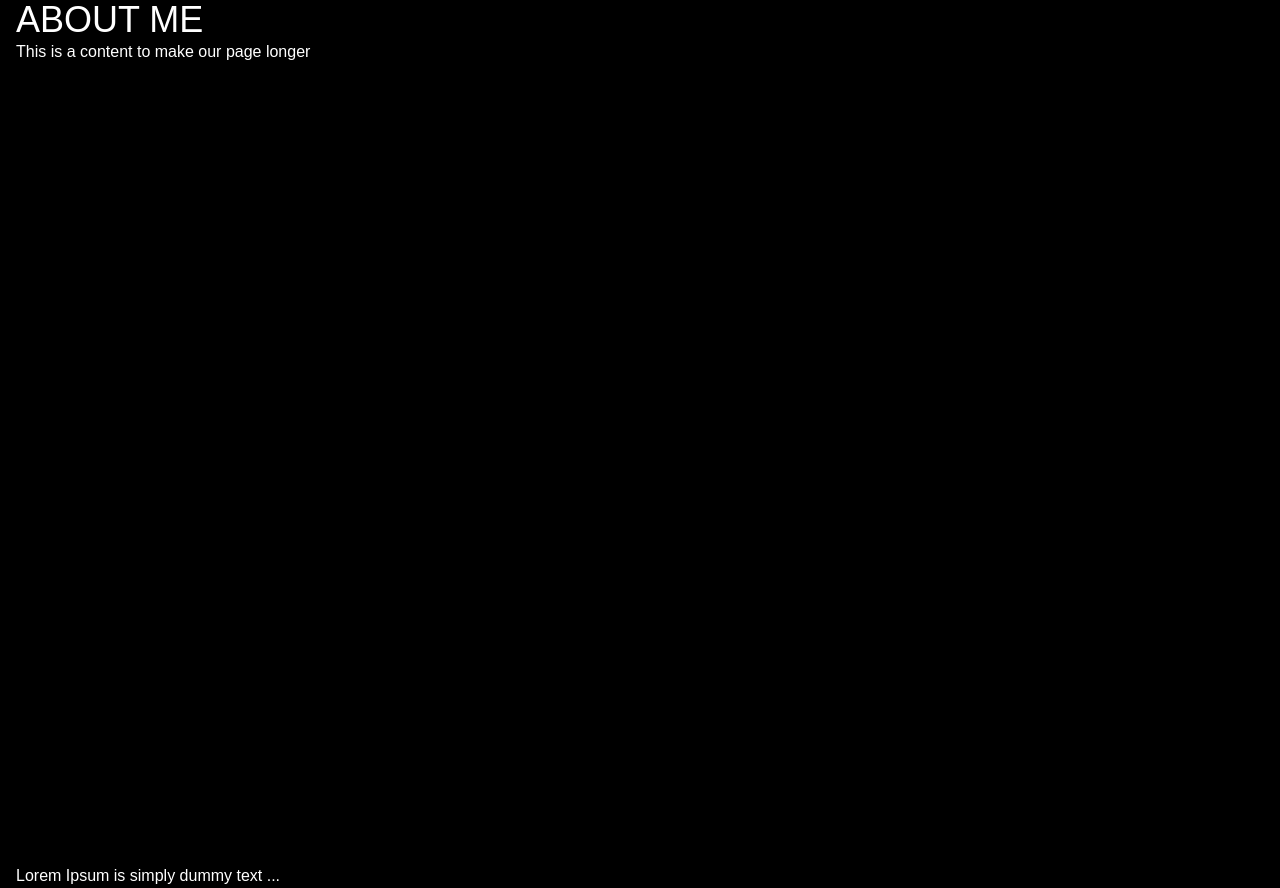
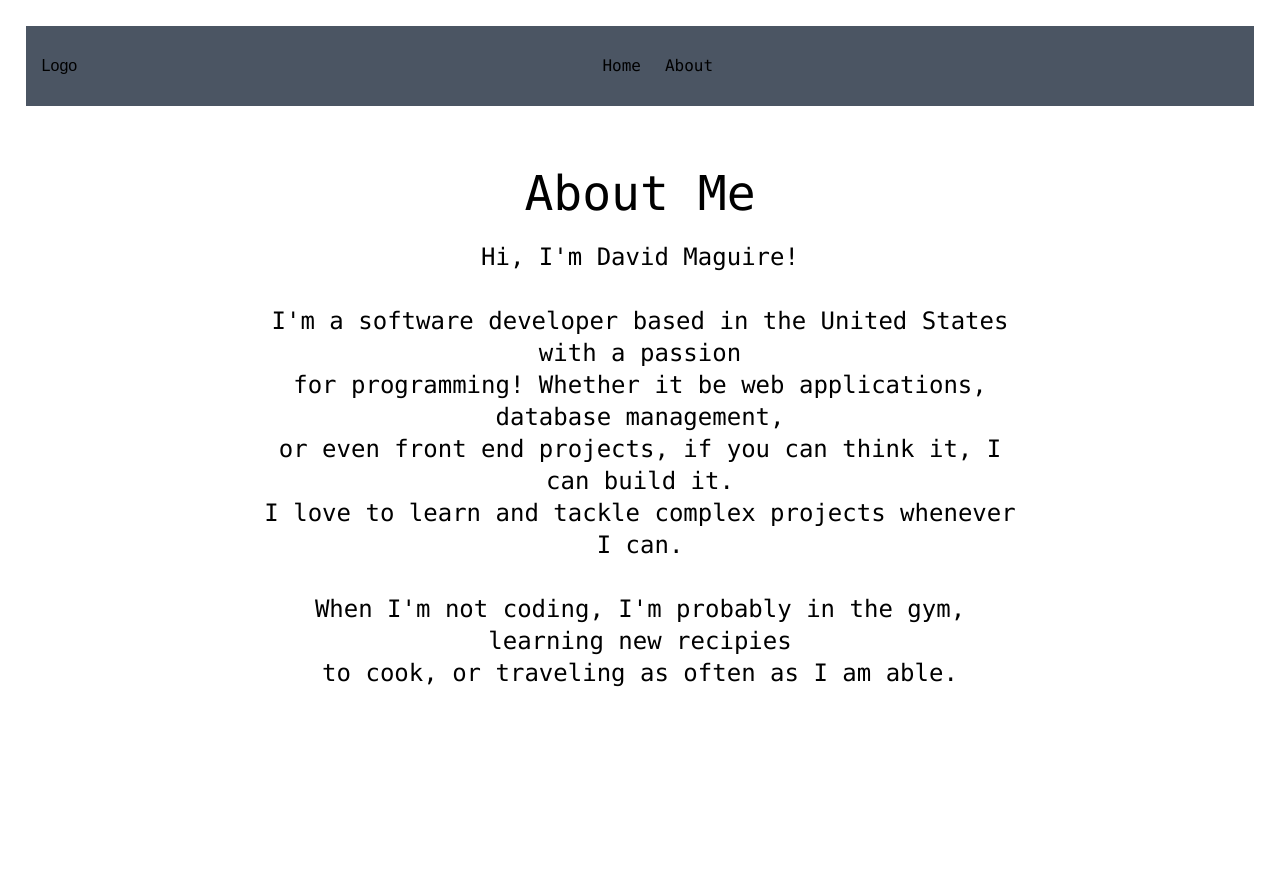
Before and after one commit to dmaguire15/dave-page, a Next.js app: page /about in a window 1280 px wide. After the commit the page ends 800 px from the top, so only its background shows below. Built offline with nearby package versions, Linux system fonts and the light colour scheme.

Commit message:
Updated Home and About pages

```diff
--- a/src/app/about/page.tsx
+++ b/src/app/about/page.tsx
@@ -1,14 +1,31 @@
-export default function About() {
-    return (
-      <>
-        <div className="container mx-auto px-4 bg-black text-white">
-          <h1 className="text-4xl">ABOUT ME</h1>
-          <p >This is a content to make our page longer</p>
-          <div className="w-full h-screen"></div>
-          <p className="">
-            Lorem Ipsum is simply dummy text ...
-          </p>
-        </div>
-      </>
-    );
-  }
+import Navigation from "../components/navigation/navbar";
+
+export default function Home() {
+  return (
+      //p = padding
+      //m = margin | ml = margin left | mt = margin top
+      <main id="content" className="container mx-auto max-w-screen-xxl">
+          <div className="m-[2%]">
+            <Navigation />
+          </div>
+          <div className="grid grid-cols-5 gap-4">
+              <div className="mt-[5%] col-span-3 col-start-2 text-center font-mono">
+                  <h1 className="text-5xl">About Me</h1>
+                  <div className="mt-6 text-2xl">
+                    <p>Hi, I'm David Maguire!<br/></p>
+                    <br/>
+                    <p>I'm a software developer based in the United States with a passion<br/></p>
+                    <p>for programming! Whether it be web applications, database management,<br/></p>
+                    <p>or even front end projects, if you can think it, I can build it.<br/></p>
+                    <p>I love to learn and tackle complex projects whenever I can.</p>
+                    <br/>
+                    <p>When I'm not coding, I'm probably in the gym, learning new recipies<br/></p>
+                    <p>to cook, or traveling as often as I am able.</p>
+
+                  </div>
+              </div>
+
+          </div>
+      </main>
+);
+}
--- a/src/app/home/page.tsx
+++ b/src/app/home/page.tsx
@@ -1,26 +1,20 @@
+import Navigation from "../components/navigation/navbar";
 
 export default function Home() {
     return (
         //p = padding
         //m = margin | ml = margin left | mt = margin top
         <main id="content" className="container mx-auto max-w-screen-xxl">
+            <div className="mt-[2%] mb-[2%]">
+                <Navigation />
+            </div>
             <span className="mt-10 relative flex justify-center bg-white w-full border-b"></span>
-            <div className="mt-[5%] mb-[5%]">
-                <p className="text-7xl text-center p-5  font-mono hover:font-serif hover:italic">
+            <div className="">
+                <p className="m-[1%] text-8xl text-center p-5  font-mono hover:font-serif hover:italic">
                     Welcome To Dave's Page
                 </p>
             </div>
             <span className="relative flex justify-center bg-white w-full border-b"></span>
-            <div className="grid grid-cols-3 gap-4">
-                <div className="mt-[5%] col-span-2 text-center font-mono">
-                    <h1 className="text-5xl">Who Am I?</h1>
-                    <p className="mt-6 text-xl">My name is David Maguire and I am a Full Stack Software Developer.<br/>
-                    I graduated from Sacred Heart University in 2022 with a Bachelor's <br/>in Computer Science and CyberSecurity.</p>
-                </div>
-                <div className="">
-                    <img className="w-10 h-10 rounded-full" src="C:\git\dave-page\src\app\dave_25.jpg"></img>
-                </div>
-            </div>
         </main>
 );
 }
```
